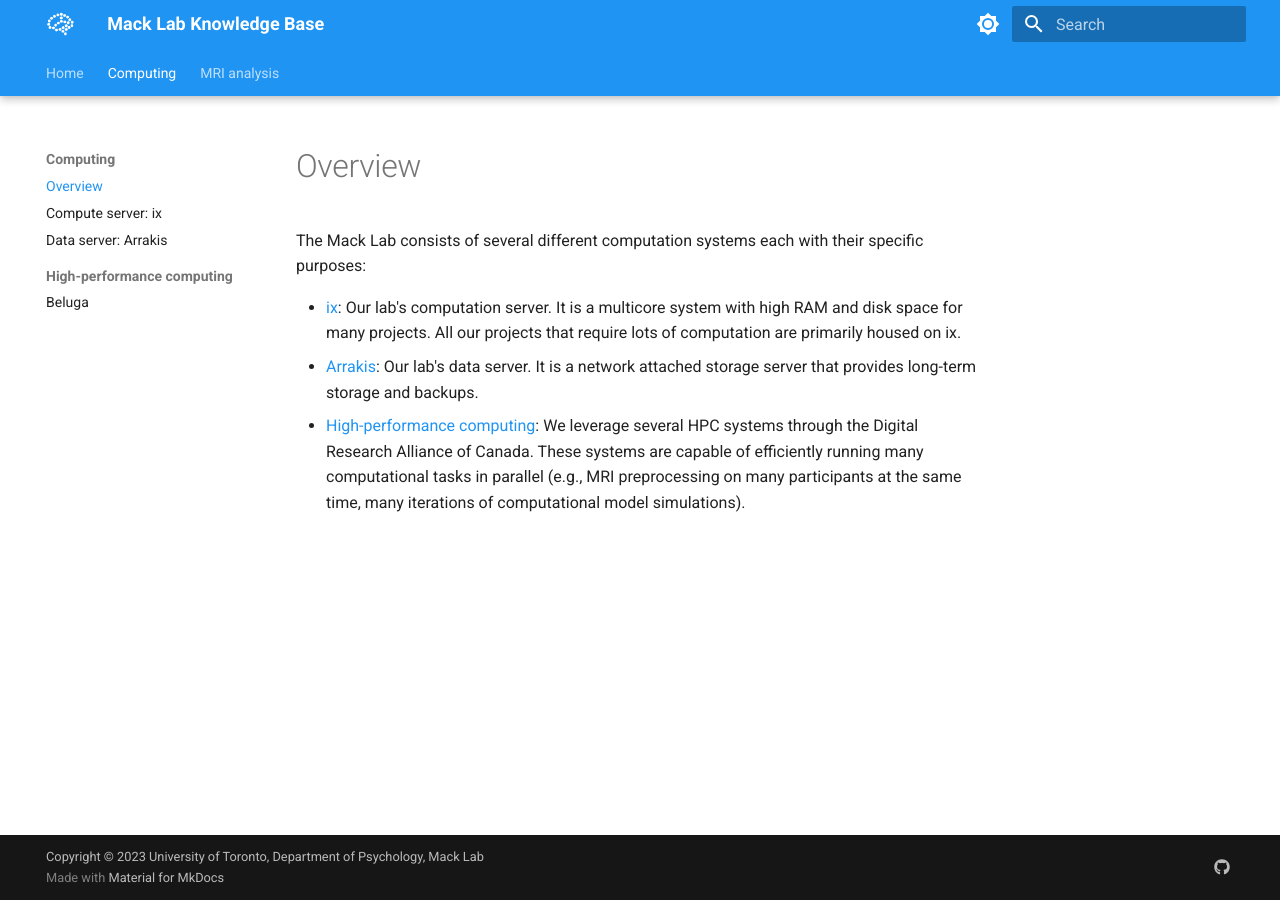
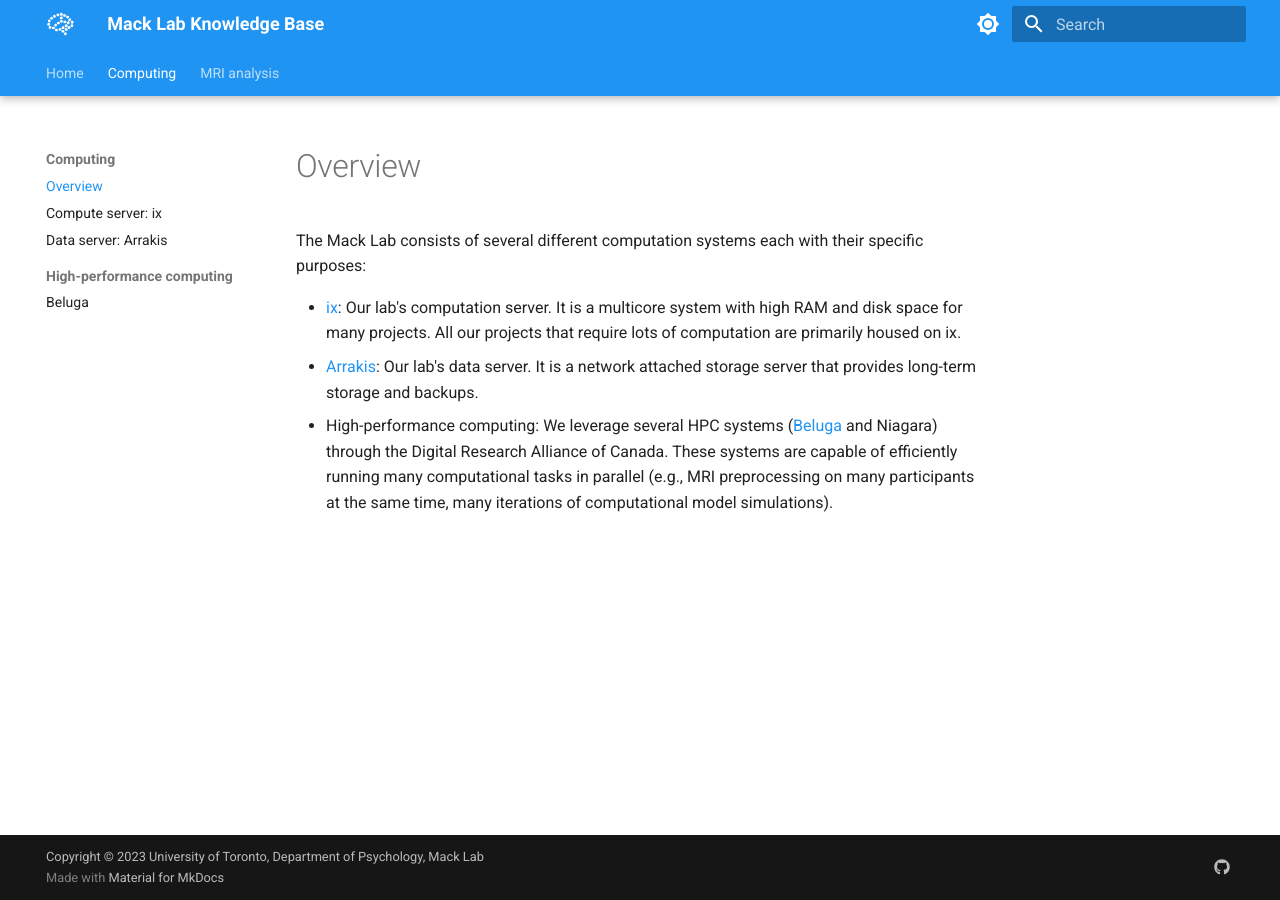
Before and after one commit to macklab/manual, an MkDocs documentation site: the page built from docs/computing.md, in a window 1280 px wide. Built offline with MkDocs 1.6.1 and Material for MkDocs 9.7.7, drawn with Linux system fonts in a browser that asks for light colours.

Commit message:
Update computing.md

```diff
--- a/docs/computing.md
+++ b/docs/computing.md
@@ -4,4 +4,4 @@ The Mack Lab consists of several different computation systems each with their s
 
 * [ix](ix.md): Our lab's computation server. It is a multicore system with high RAM and disk space for many projects. All our projects that require lots of computation are primarily housed on ix.
 * [Arrakis](arrakis.md): Our lab's data server. It is a network attached storage server that provides long-term storage and backups.
-* [High-performance computing](hpc.md): We leverage several HPC systems through the Digital Research Alliance of Canada. These systems are capable of efficiently running many computational tasks in parallel (e.g., MRI preprocessing on many participants at the same time, many iterations of computational model simulations).
+* High-performance computing: We leverage several HPC systems ([Beluga](beluga.md) and Niagara) through the Digital Research Alliance of Canada. These systems are capable of efficiently running many computational tasks in parallel (e.g., MRI preprocessing on many participants at the same time, many iterations of computational model simulations).
```
